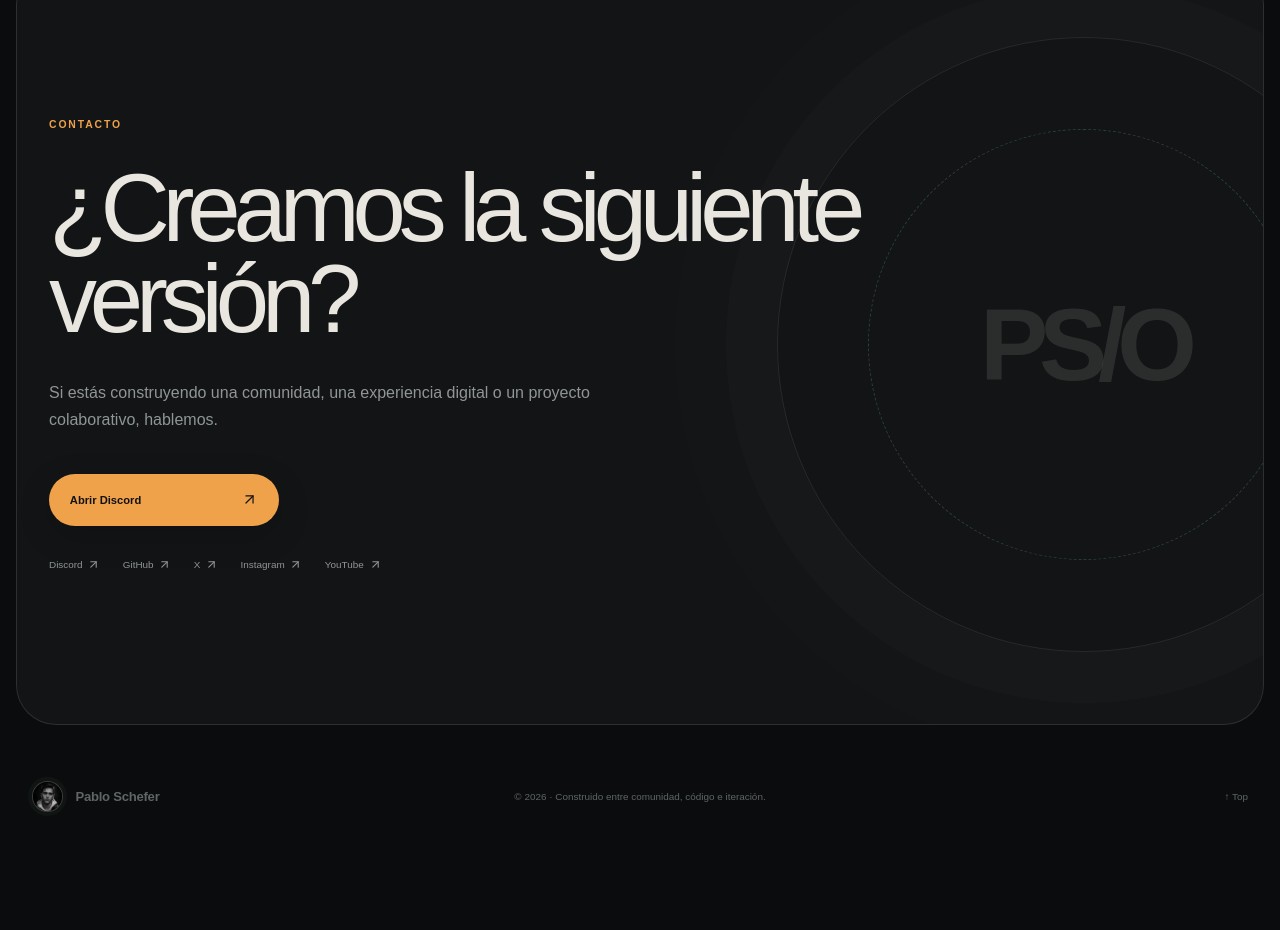
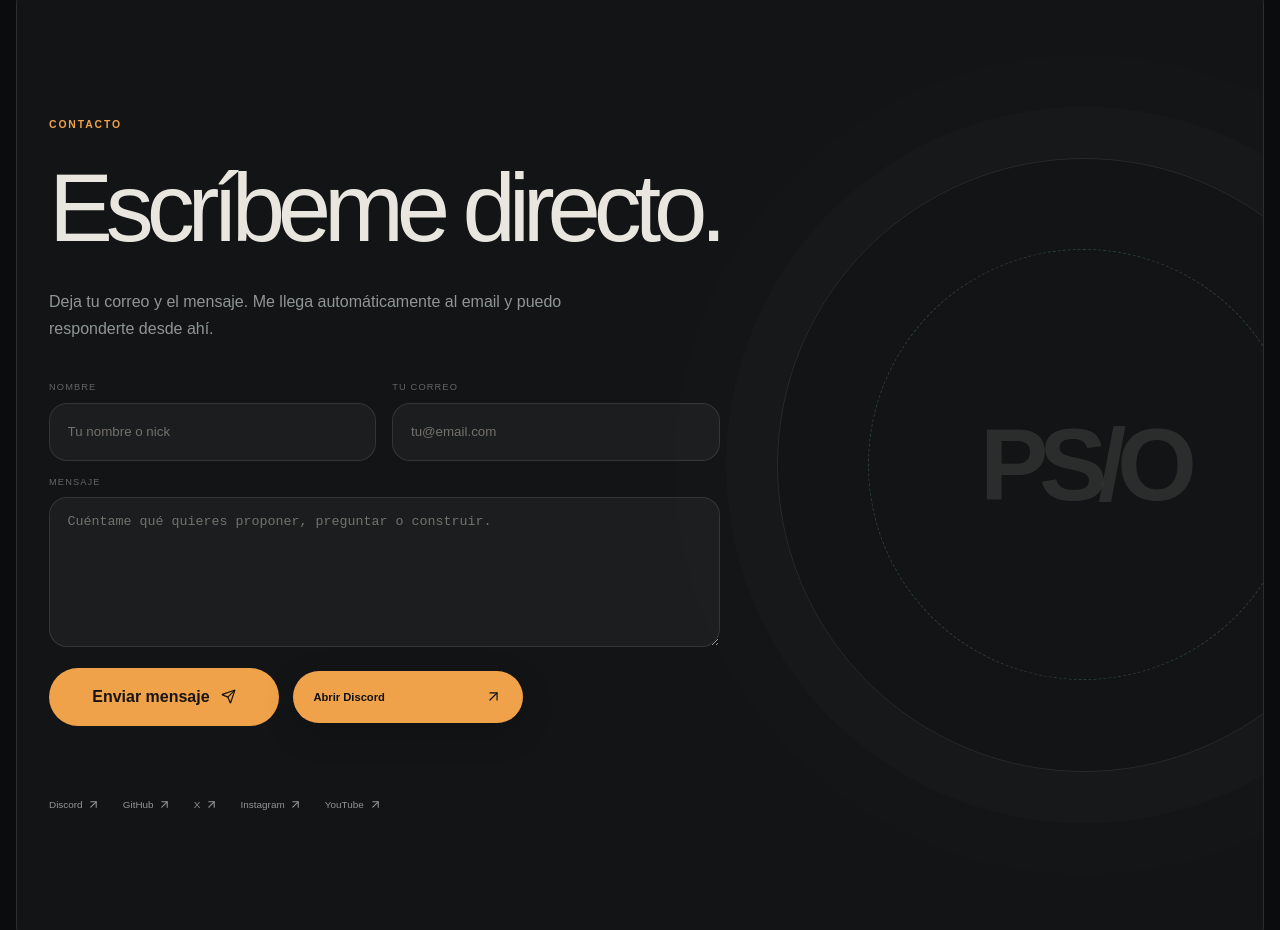
Before and after one commit to PapiGEGamer-web/pablo-schefer-portfolio, a React (Vite) app: page / in a window 1280 px wide. Shown: the part 5979-6909 px from the top of the page. Before the commit the page ends 6830 px from the top, so only its background shows below. Built offline with nearby package versions, Linux system fonts and the light colour scheme; no server answers.

Commit message:
feat(contact): add direct email form

```diff
--- a/src/components/ContactSection.tsx
+++ b/src/components/ContactSection.tsx
@@ -1,5 +1,6 @@
 import { motion, useReducedMotion } from 'motion/react'
-import { ArrowUpRight } from 'lucide-react'
+import { ArrowUpRight, Send } from 'lucide-react'
+import { type FormEvent, useState } from 'react'
 import type { SiteCopy } from '../content'
 import { MagneticLink } from './MagneticLink'
 
@@ -14,11 +15,42 @@ const socialLinks = [
 
 export function ContactSection({ content }: { content: SiteCopy }) {
   const reduceMotion = useReducedMotion()
+  const [status, setStatus] = useState<'idle' | 'sending' | 'sent' | 'error'>('idle')
+  const [error, setError] = useState('')
   const reveal = {
     initial: reduceMotion ? { opacity: 1 } : { opacity: 0, y: 28 },
     whileInView: { opacity: 1, y: 0 },
     viewport: { once: true, margin: '-8% 0px' },
     transition: { duration: reduceMotion ? 0 : 0.7, ease: [0.16, 1, 0.3, 1] as const },
+  }
+
+  async function handleSubmit(event: FormEvent<HTMLFormElement>) {
+    event.preventDefault()
+    const form = event.currentTarget
+    const formData = new FormData(form)
+
+    setStatus('sending')
+    setError('')
+
+    try {
+      const response = await fetch('/api/contact', {
+        method: 'POST',
+        headers: { 'Content-Type': 'application/json' },
+        body: JSON.stringify({
+          name: formData.get('name'),
+          email: formData.get('email'),
+          message: formData.get('message'),
+          company: formData.get('company'),
+        }),
+      })
+
+      if (!response.ok) throw new Error('send_failed')
+      form.reset()
+      setStatus('sent')
+    } catch {
+      setStatus('error')
+      setError(content.contact.error)
+    }
   }
 
   return (
@@ -27,9 +59,36 @@ export function ContactSection({ content }: { content: SiteCopy }) {
         <p className="eyebrow">{content.contact.eyebrow}</p>
         <h2>{content.contact.title}</h2>
         <p>{content.contact.body}</p>
-        <MagneticLink href={discordProfileUrl} external className="contact__button">
-          {content.contact.cta}
-        </MagneticLink>
+        <form className="contact__form" onSubmit={handleSubmit}>
+          <label>
+            <span>{content.contact.nameLabel}</span>
+            <input name="name" type="text" autoComplete="name" maxLength={80} placeholder={content.contact.namePlaceholder} />
+          </label>
+          <label>
+            <span>{content.contact.emailLabel}</span>
+            <input name="email" type="email" autoComplete="email" maxLength={254} placeholder={content.contact.emailPlaceholder} required />
+          </label>
+          <label className="contact__message">
+            <span>{content.contact.messageLabel}</span>
+            <textarea name="message" minLength={12} maxLength={4000} placeholder={content.contact.messagePlaceholder} required />
+          </label>
+          <label className="contact__trap" aria-hidden="true">
+            <span>Company</span>
+            <input name="company" type="text" tabIndex={-1} autoComplete="off" />
+          </label>
+          <div className="contact__actions">
+            <button className="contact__submit" type="submit" disabled={status === 'sending'}>
+              <span>{status === 'sending' ? content.contact.sending : content.contact.submit}</span>
+              <Send size={15} aria-hidden="true" />
+            </button>
+            <MagneticLink href={discordProfileUrl} external className="contact__button">
+              {content.contact.cta}
+            </MagneticLink>
+          </div>
+          <p className={`contact__status contact__status--${status}`} role={status === 'error' ? 'alert' : 'status'}>
+            {status === 'sent' ? content.contact.success : error}
+          </p>
+        </form>
         <div className="contact__socials" aria-label={content.common.socialLabel}>
           {socialLinks.map((link) => (
             <a href={link.href} target="_blank" rel="noreferrer" key={link.label}>
--- a/src/content.ts
+++ b/src/content.ts
@@ -149,6 +149,16 @@ export type SiteCopy = {
     title: string
     body: string
     cta: string
+    nameLabel: string
+    namePlaceholder: string
+    emailLabel: string
+    emailPlaceholder: string
+    messageLabel: string
+    messagePlaceholder: string
+    submit: string
+    sending: string
+    success: string
+    error: string
   }
   footer: string
   notFound: { eyebrow: string; title: string; body: string; cta: string }
@@ -387,9 +397,19 @@ export const copy: Record<Locale, SiteCopy> = {
     },
     contact: {
       eyebrow: 'Contacto',
-      title: '¿Creamos la siguiente versión?',
-      body: 'Si estás construyendo una comunidad, una experiencia digital o un proyecto colaborativo, hablemos.',
+      title: 'Escríbeme directo.',
+      body: 'Deja tu correo y el mensaje. Me llega automáticamente al email y puedo responderte desde ahí.',
       cta: 'Abrir Discord',
+      nameLabel: 'Nombre',
+      namePlaceholder: 'Tu nombre o nick',
+      emailLabel: 'Tu correo',
+      emailPlaceholder: 'tu@email.com',
+      messageLabel: 'Mensaje',
+      messagePlaceholder: 'Cuéntame qué quieres proponer, preguntar o construir.',
+      submit: 'Enviar mensaje',
+      sending: 'Enviando',
+      success: 'Mensaje enviado. Me llegará directo al correo.',
+      error: 'No se ha podido enviar ahora mismo. Prueba otra vez en unos segundos.',
     },
     footer: 'Construido entre comunidad, código e iteración.',
     notFound: { eyebrow: '404 — Fuera de ruta', title: 'Esta página no existe.', body: 'La navegación sigue viva; solo has llegado a una ruta que todavía no forma parte del mapa.', cta: 'Volver al inicio' },
@@ -556,9 +576,19 @@ export const copy: Record<Locale, SiteCopy> = {
     },
     contact: {
       eyebrow: 'Contact',
-      title: 'Shall we build the next version?',
-      body: 'If you are building a community, a digital experience or a collaborative project, let’s talk.',
+      title: 'Send me a direct note.',
+      body: 'Leave your email and message. It lands straight in my inbox so I can reply from there.',
       cta: 'Open Discord',
+      nameLabel: 'Name',
+      namePlaceholder: 'Your name or handle',
+      emailLabel: 'Your email',
+      emailPlaceholder: 'you@email.com',
+      messageLabel: 'Message',
+      messagePlaceholder: 'Tell me what you want to ask, propose or build.',
+      submit: 'Send message',
+      sending: 'Sending',
+      success: 'Message sent. It will land straight in my inbox.',
+      error: 'The message could not be sent right now. Try again in a few seconds.',
     },
     footer: 'Built through community, code and iteration.',
     notFound: { eyebrow: '404 — Off route', title: 'This page does not exist.', body: 'The navigation is still alive—you have simply reached a route that is not part of the map yet.', cta: 'Back home' },
--- a/src/styles.css
+++ b/src/styles.css
@@ -1263,6 +1263,125 @@ h3 {
   color: var(--muted);
   font-size: 1rem;
   line-height: 1.7;
+}
+
+.contact__form {
+  display: grid;
+  width: min(100%, 760px);
+  grid-template-columns: repeat(2, minmax(0, 1fr));
+  gap: 1rem;
+}
+
+.contact__form label {
+  display: grid;
+  gap: 0.65rem;
+}
+
+.contact__form label span {
+  color: var(--dim);
+  font-family: var(--mono);
+  font-size: 0.58rem;
+  letter-spacing: 0.12em;
+  text-transform: uppercase;
+}
+
+.contact__form input,
+.contact__form textarea {
+  width: 100%;
+  color: var(--text);
+  background: rgba(233, 230, 223, 0.045);
+  border: 1px solid rgba(233, 230, 223, 0.12);
+  border-radius: 18px;
+  outline: 0;
+  transition: border-color 0.25s ease, background 0.25s ease, box-shadow 0.25s ease;
+}
+
+.contact__form input {
+  height: 58px;
+  padding: 0 1.1rem;
+}
+
+.contact__form textarea {
+  min-height: 150px;
+  padding: 1rem 1.1rem;
+  resize: vertical;
+}
+
+.contact__form input::placeholder,
+.contact__form textarea::placeholder {
+  color: rgba(181, 176, 165, 0.58);
+}
+
+.contact__form input:focus,
+.contact__form textarea:focus {
+  background: rgba(233, 230, 223, 0.07);
+  border-color: rgba(199, 113, 12, 0.85);
+  box-shadow: 0 0 0 4px rgba(199, 113, 12, 0.12);
+}
+
+.contact__message,
+.contact__actions,
+.contact__status {
+  grid-column: 1 / -1;
+}
+
+.contact__actions {
+  display: flex;
+  flex-wrap: wrap;
+  align-items: center;
+  gap: 0.85rem;
+  margin-top: 0.3rem;
+}
+
+.contact__submit {
+  display: inline-flex;
+  min-width: 230px;
+  height: 58px;
+  align-items: center;
+  justify-content: center;
+  gap: 0.7rem;
+  padding: 0 1.4rem;
+  color: #171411;
+  font-weight: 760;
+  background: var(--amber);
+  border: 0;
+  border-radius: var(--radius-pill);
+  cursor: pointer;
+  transition: transform 0.25s ease, filter 0.25s ease, opacity 0.25s ease;
+}
+
+.contact__submit:hover {
+  filter: brightness(1.08);
+  transform: translateY(-2px);
+}
+
+.contact__submit:disabled {
+  cursor: wait;
+  opacity: 0.68;
+  transform: none;
+}
+
+.contact__status {
+  min-height: 1.3rem;
+  margin: 0.2rem 0 0;
+  color: var(--dim);
+  font-size: 0.82rem;
+}
+
+.contact__status--sent {
+  color: var(--cyan);
+}
+
+.contact__status--error {
+  color: #ffb39d;
+}
+
+.contact__trap {
+  position: absolute;
+  left: -100vw;
+  width: 1px;
+  height: 1px;
+  overflow: hidden;
 }
 
 .contact__button {
@@ -1407,6 +1526,9 @@ h3 {
   .profile__discord-action { display: none; }
   .contact { padding-inline: 20px; }
   .contact h2 { font-size: clamp(3.3rem, 15vw, 5.4rem); }
+  .contact__form { grid-template-columns: 1fr; }
+  .contact__actions { align-items: stretch; flex-direction: column; }
+  .contact__submit { width: 100%; }
   .contact__orb { display: none; }
 }
 
```
Also changed, not shown: api/contact.ts (added, +103 -0 lines), 1 other file (tests, documents, lock files or other folders).
